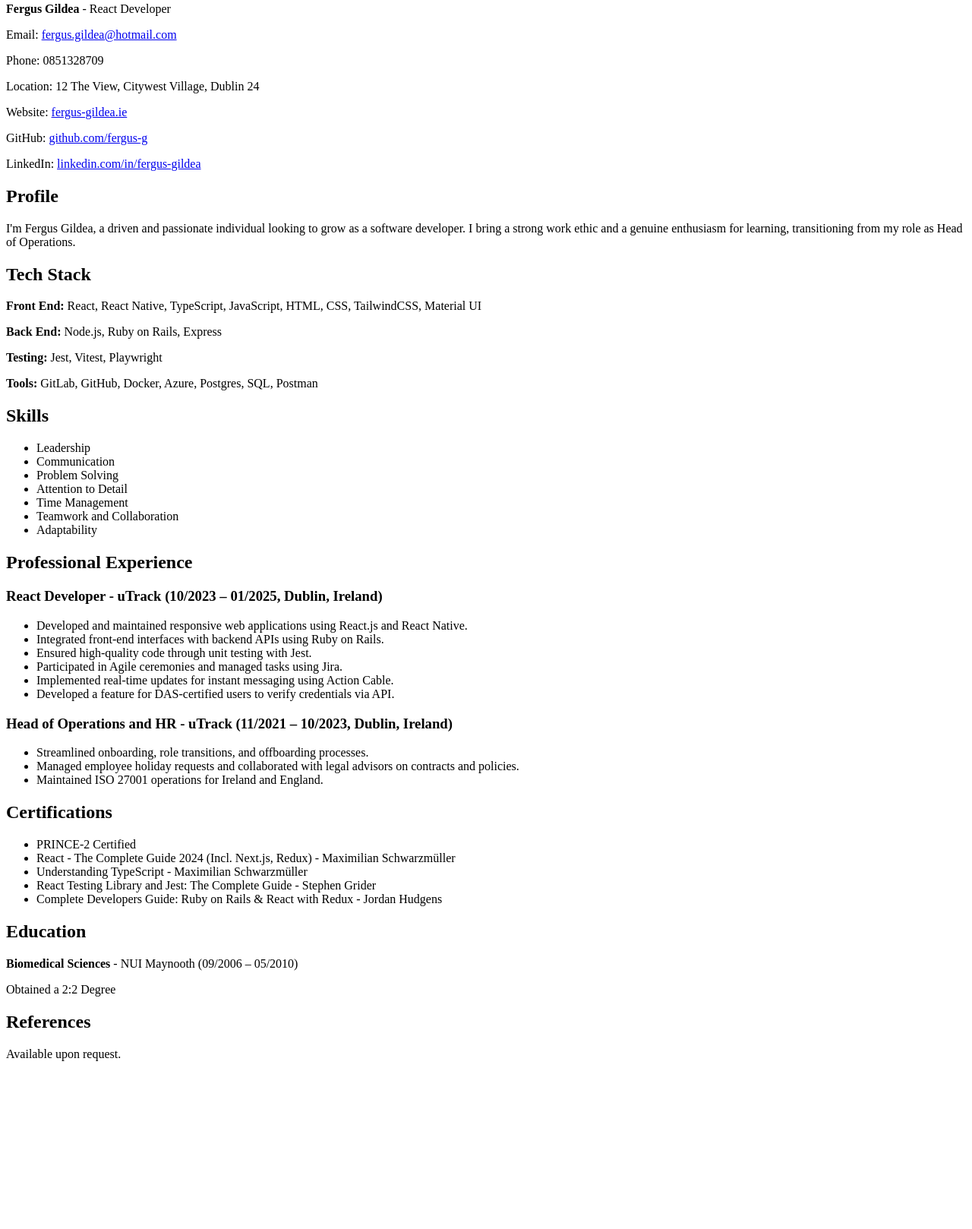
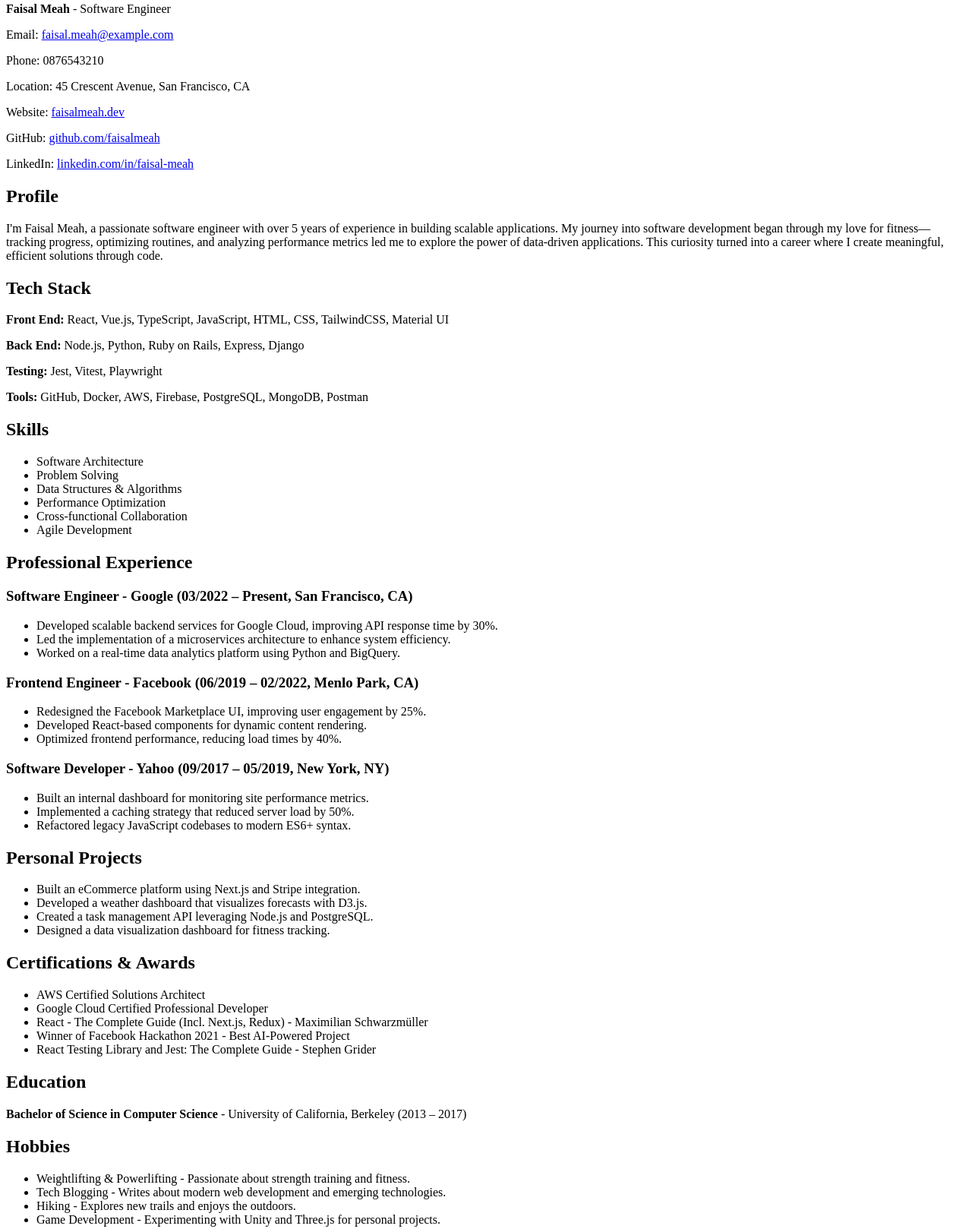
Before and after one commit to fergus-g/test-pinecone, a plain HTML site: page index.html in a window 1280 px wide. Shown: the part 64-1682 px from the top of the page at 76% size. Before the commit the page ends 1477 px from the top, so only its background shows below. Drawn offline with Linux system fonts and the light colour scheme.

Commit message:
Updated context to faisal

```diff
--- a/index.html
+++ b/index.html
@@ -3,26 +3,27 @@
   <head>
     <meta charset="UTF-8" />
     <meta name="viewport" content="width=device-width, initial-scale=1.0" />
-    <title>Fergus Gildea - Resume</title>
+    <title>Faisal Meah - Resume</title>
   </head>
   <body>
     <section>
       <h2>Personal Details</h2>
-      <p><strong>Fergus Gildea</strong> - React Developer</p>
+      <p><strong>Faisal Meah</strong> - Software Engineer</p>
       <p>
         Email:
-        <a href="mailto:fergus.gildea@hotmail.com">fergus.gildea@hotmail.com</a>
+        <a href="mailto:faisal.meah@example.com">faisal.meah@example.com</a>
       </p>
-      <p>Phone: 0851328709</p>
-      <p>Location: 12 The View, Citywest Village, Dublin 24</p>
-      <p>Website: <a href="https://fergus-gildea.ie">fergus-gildea.ie</a></p>
+      <p>Phone: 0876543210</p>
+      <p>Location: 45 Crescent Avenue, San Francisco, CA</p>
+      <p>Website: <a href="https://faisalmeah.dev">faisalmeah.dev</a></p>
       <p>
-        GitHub: <a href="https://github.com/fergus-g">github.com/fergus-g</a>
+        GitHub:
+        <a href="https://github.com/faisalmeah">github.com/faisalmeah</a>
       </p>
       <p>
         LinkedIn:
-        <a href="https://linkedin.com/in/fergus-gildea"
-          >linkedin.com/in/fergus-gildea</a
+        <a href="https://linkedin.com/in/faisal-meah"
+          >linkedin.com/in/faisal-meah</a
         >
       </p>
     </section>
@@ -30,93 +31,110 @@
     <section>
       <h2>Profile</h2>
       <p>
-        I'm Fergus Gildea, a driven and passionate individual looking to grow as
-        a software developer. I bring a strong work ethic and a genuine
-        enthusiasm for learning, transitioning from my role as Head of
-        Operations.
+        I'm Faisal Meah, a passionate software engineer with over 5 years of
+        experience in building scalable applications. My journey into software
+        development began through my love for fitness—tracking progress,
+        optimizing routines, and analyzing performance metrics led me to explore
+        the power of data-driven applications. This curiosity turned into a
+        career where I create meaningful, efficient solutions through code.
       </p>
     </section>
 
     <section>
       <h2>Tech Stack</h2>
       <p>
-        <strong>Front End:</strong> React, React Native, TypeScript, JavaScript,
-        HTML, CSS, TailwindCSS, Material UI
+        <strong>Front End:</strong> React, Vue.js, TypeScript, JavaScript, HTML,
+        CSS, TailwindCSS, Material UI
       </p>
-      <p><strong>Back End:</strong> Node.js, Ruby on Rails, Express</p>
+      <p>
+        <strong>Back End:</strong> Node.js, Python, Ruby on Rails, Express,
+        Django
+      </p>
       <p><strong>Testing:</strong> Jest, Vitest, Playwright</p>
       <p>
-        <strong>Tools:</strong> GitLab, GitHub, Docker, Azure, Postgres, SQL,
-        Postman
+        <strong>Tools:</strong> GitHub, Docker, AWS, Firebase, PostgreSQL,
+        MongoDB, Postman
       </p>
     </section>
 
     <section>
       <h2>Skills</h2>
       <ul>
-        <li>Leadership</li>
-        <li>Communication</li>
+        <li>Software Architecture</li>
         <li>Problem Solving</li>
-        <li>Attention to Detail</li>
-        <li>Time Management</li>
-        <li>Teamwork and Collaboration</li>
-        <li>Adaptability</li>
+        <li>Data Structures & Algorithms</li>
+        <li>Performance Optimization</li>
+        <li>Cross-functional Collaboration</li>
+        <li>Agile Development</li>
       </ul>
     </section>
 
     <section>
       <h2>Professional Experience</h2>
-      <h3>React Developer - uTrack (10/2023 – 01/2025, Dublin, Ireland)</h3>
+      <h3>Software Engineer - Google (03/2022 – Present, San Francisco, CA)</h3>
       <ul>
         <li>
-          Developed and maintained responsive web applications using React.js
-          and React Native.
+          Developed scalable backend services for Google Cloud, improving API
+          response time by 30%.
         </li>
         <li>
-          Integrated front-end interfaces with backend APIs using Ruby on Rails.
-        </li>
-        <li>Ensured high-quality code through unit testing with Jest.</li>
-        <li>Participated in Agile ceremonies and managed tasks using Jira.</li>
-        <li>
-          Implemented real-time updates for instant messaging using Action
-          Cable.
+          Led the implementation of a microservices architecture to enhance
+          system efficiency.
         </li>
         <li>
-          Developed a feature for DAS-certified users to verify credentials via
-          API.
+          Worked on a real-time data analytics platform using Python and
+          BigQuery.
         </li>
       </ul>
 
-      <h3>
-        Head of Operations and HR - uTrack (11/2021 – 10/2023, Dublin, Ireland)
-      </h3>
+      <h3>Frontend Engineer - Facebook (06/2019 – 02/2022, Menlo Park, CA)</h3>
       <ul>
         <li>
-          Streamlined onboarding, role transitions, and offboarding processes.
+          Redesigned the Facebook Marketplace UI, improving user engagement by
+          25%.
         </li>
+        <li>Developed React-based components for dynamic content rendering.</li>
+        <li>Optimized frontend performance, reducing load times by 40%.</li>
+      </ul>
+
+      <h3>Software Developer - Yahoo (09/2017 – 05/2019, New York, NY)</h3>
+      <ul>
         <li>
-          Managed employee holiday requests and collaborated with legal advisors
-          on contracts and policies.
+          Built an internal dashboard for monitoring site performance metrics.
         </li>
-        <li>Maintained ISO 27001 operations for Ireland and England.</li>
+        <li>Implemented a caching strategy that reduced server load by 50%.</li>
+        <li>Refactored legacy JavaScript codebases to modern ES6+ syntax.</li>
       </ul>
     </section>
 
     <section>
-      <h2>Certifications</h2>
+      <h2>Personal Projects</h2>
       <ul>
-        <li>PRINCE-2 Certified</li>
         <li>
-          React - The Complete Guide 2024 (Incl. Next.js, Redux) - Maximilian
+          Built an eCommerce platform using Next.js and Stripe integration.
+        </li>
+        <li>
+          Developed a weather dashboard that visualizes forecasts with D3.js.
+        </li>
+        <li>
+          Created a task management API leveraging Node.js and PostgreSQL.
+        </li>
+        <li>Designed a data visualization dashboard for fitness tracking.</li>
+      </ul>
+    </section>
+
+    <section>
+      <h2>Certifications & Awards</h2>
+      <ul>
+        <li>AWS Certified Solutions Architect</li>
+        <li>Google Cloud Certified Professional Developer</li>
+        <li>
+          React - The Complete Guide (Incl. Next.js, Redux) - Maximilian
           Schwarzmüller
         </li>
-        <li>Understanding TypeScript - Maximilian Schwarzmüller</li>
+        <li>Winner of Facebook Hackathon 2021 - Best AI-Powered Project</li>
         <li>
           React Testing Library and Jest: The Complete Guide - Stephen Grider
-        </li>
-        <li>
-          Complete Developers Guide: Ruby on Rails & React with Redux - Jordan
-          Hudgens
         </li>
       </ul>
     </section>
@@ -124,9 +142,28 @@
     <section>
       <h2>Education</h2>
       <p>
-        <strong>Biomedical Sciences</strong> - NUI Maynooth (09/2006 – 05/2010)
+        <strong>Bachelor of Science in Computer Science</strong> - University of
+        California, Berkeley (2013 – 2017)
       </p>
-      <p>Obtained a 2:2 Degree</p>
+    </section>
+
+    <section>
+      <h2>Hobbies</h2>
+      <ul>
+        <li>
+          Weightlifting & Powerlifting - Passionate about strength training and
+          fitness.
+        </li>
+        <li>
+          Tech Blogging - Writes about modern web development and emerging
+          technologies.
+        </li>
+        <li>Hiking - Explores new trails and enjoys the outdoors.</li>
+        <li>
+          Game Development - Experimenting with Unity and Three.js for personal
+          projects.
+        </li>
+      </ul>
     </section>
 
     <section>
```
